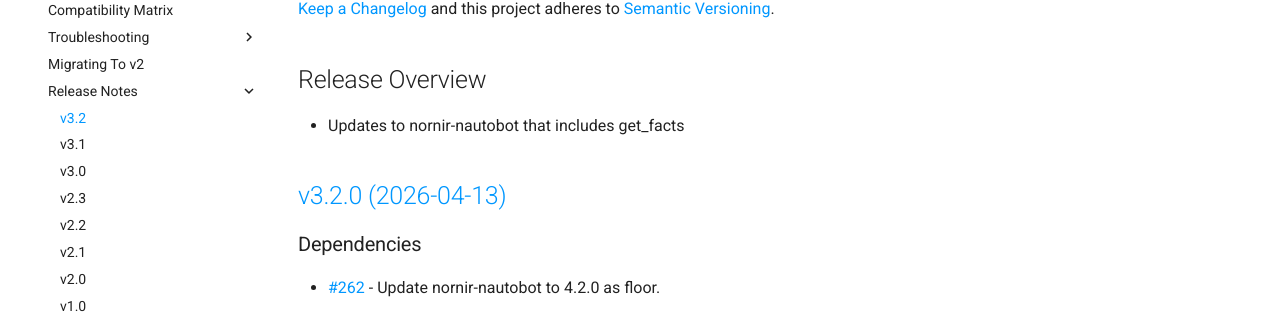
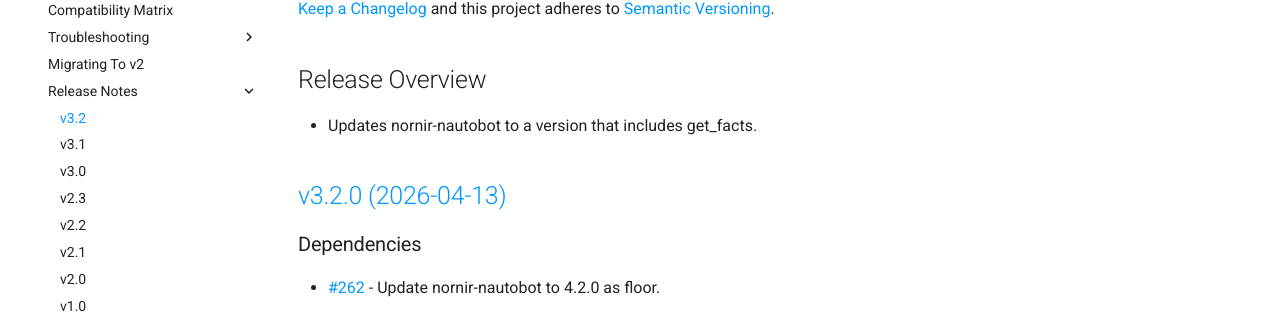
Before and after one commit to nautobot/nautobot-app-nornir, an MkDocs documentation site: the page built from docs/admin/release_notes/version_3.2.md, in a window 1280 px wide. Shown: the part 273-587 px from the top of the page. Built offline with MkDocs 1.6.1 and Material for MkDocs 9.7.7, drawn with Linux system fonts in a browser that asks for light colours; comment, search, counter and statistics services are not loaded.

Commit message:
Update docs/admin/release_notes/version_3.2.md
Co-authored-by: Jeff Kala <48843785+jeffkala@users.noreply.github.com>

```diff
--- a/docs/admin/release_notes/version_3.2.md
+++ b/docs/admin/release_notes/version_3.2.md
@@ -4,7 +4,7 @@ This document describes all new features and changes in the release. The format
 
 ## Release Overview
 
-- Updates to nornir-nautobot that includes get_facts
+- Updates nornir-nautobot to a version that includes get_facts.
 
 <!-- towncrier release notes start -->
 
```
